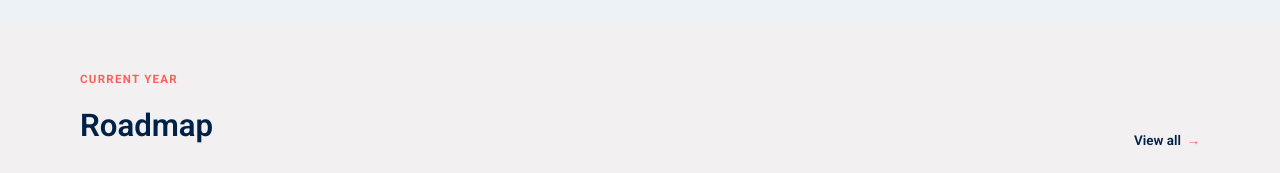
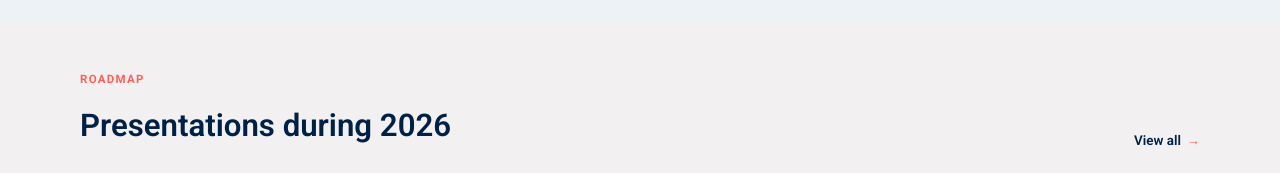
Before and after one commit to bgonzalezbustamante/academic-website, a Next.js app: page / in a window 1280 px wide. Shown: the part 1832-2005 px from the top of the page. Built offline with nearby package versions, Linux system fonts and the light colour scheme; no server answers; some icons are missing.

Commit message:
refine: simplify featured grids and roadmap context

```diff
--- a/app/page.tsx
+++ b/app/page.tsx
@@ -3,10 +3,10 @@ import Link from 'next/link'
 
 import AcademicLinks from '@/components/academic-links'
 import ExternalInlineLink from '@/components/external-inline-link'
-import FeaturedProjectsCarousel from '@/components/featured-projects-carousel'
 import PositionList from '@/components/position-list'
 import PresentationRoadmap from '@/components/presentation-roadmap'
 import PublicWorkAnalyticsSection from '@/components/public-work-analytics'
+import ProjectCard from '@/components/project-card'
 import PublicationCard from '@/components/publication-card'
 import ResearchPracticeCards from '@/components/research-practice-cards'
 import { siteProfile } from '@/content/site'
@@ -23,16 +23,24 @@ import type {
 
 export const revalidate = 300
 
-function getCurrentAmsterdamYear() {
-  return Number(
-    new Intl.DateTimeFormat(
-      'en-GB',
-      {
-        timeZone: 'Europe/Amsterdam',
-        year: 'numeric',
-      }
-    ).format(new Date())
+function getCurrentAmsterdamDateParts() {
+  const parts = new Intl.DateTimeFormat('en-GB', {
+    timeZone: 'Europe/Amsterdam',
+    year: 'numeric',
+    month: '2-digit',
+    day: '2-digit',
+  }).formatToParts(new Date())
+
+  const value = Object.fromEntries(
+    parts
+      .filter((part) => part.type !== 'literal')
+      .map((part) => [part.type, part.value])
   )
+
+  return {
+    year: Number(value.year),
+    date: `${value.year}-${value.month}-${value.day}`,
+  }
 }
 
 function orderFeaturedProjects(projects: PublicProject[]) {
@@ -65,7 +73,8 @@ export default async function HomePage() {
   let projectsAvailable = true
   let conferencesAvailable = true
 
-  const currentYear = getCurrentAmsterdamYear()
+  const currentAmsterdam = getCurrentAmsterdamDateParts()
+  const currentYear = currentAmsterdam.year
 
   try {
     const papers = await listPublicPapers()
@@ -195,7 +204,7 @@ export default async function HomePage() {
           </div>
 
           {featuredPapers.length > 0 ? (
-            <div className="publication-list">
+            <div className="publication-list featured-publication-grid">
               {featuredPapers.map((paper) => (
                 <PublicationCard key={paper.slug} paper={paper} />
               ))}
@@ -226,7 +235,15 @@ export default async function HomePage() {
           </div>
 
           {featuredProjects.length > 0 ? (
-            <FeaturedProjectsCarousel projects={featuredProjects} />
+            <div className="project-grid home-featured-project-grid">
+              {featuredProjects.map((project) => (
+                <ProjectCard
+                  key={project.slug}
+                  project={project}
+                  featured
+                />
+              ))}
+            </div>
           ) : (
             <div className="empty-state">
               <p>
@@ -268,14 +285,15 @@ export default async function HomePage() {
         <PresentationRoadmap
           presentations={presentations}
           year={currentYear}
+          currentDate={currentAmsterdam.date}
         />
       ) : (
         <section className="section roadmap-section" id="roadmap">
           <div className="site-shell">
             <div className="section-heading">
               <div>
-                <p className="eyebrow">Current year</p>
-                <h2>Roadmap</h2>
+                <p className="eyebrow">Roadmap</p>
+                <h2>Presentations during {currentYear}</h2>
               </div>
               <Link className="section-link" href="/conferences">
                 View all
```
